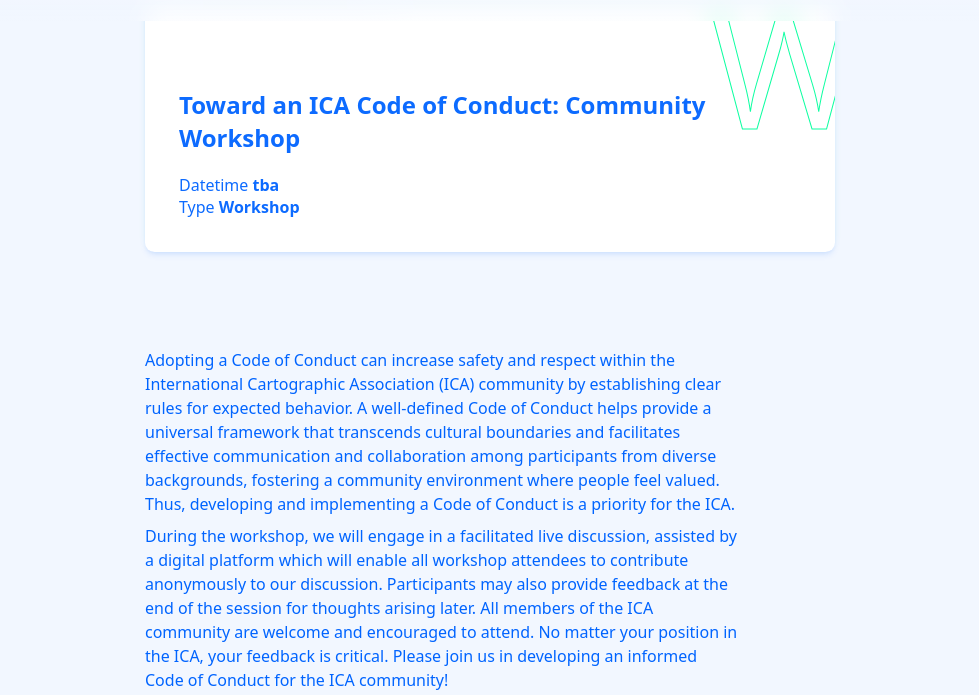
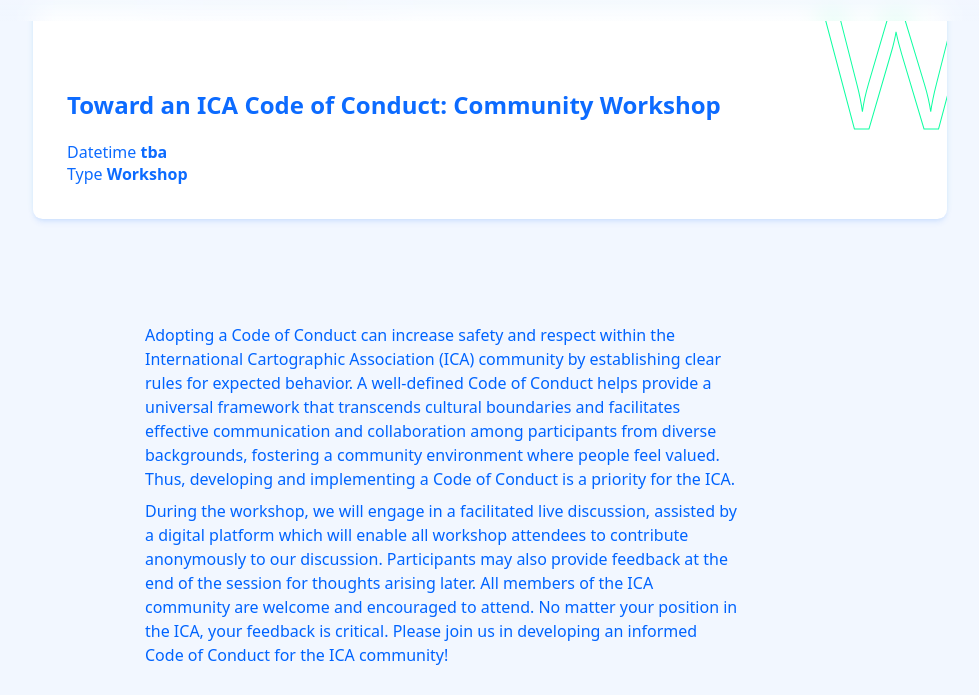
Before and after one commit to next-generation-cartographers/next-generation-cartographers.github.io, an Astro site: page /activities/icc-2025/code-of-conduct-session in a window 1280 px wide. Shown: the part 194-889 px from the top of the page, without its empty margins (150-1129 px from the left). Built offline with nearby package versions, Linux system fonts and the light colour scheme; Astro itself is replaced by a stand-in of ours.

Commit message:
:lipstick: Feat(UI): Use css grid for full bleed layout elements

```diff
--- a/src/layouts/Layout.astro
+++ b/src/layouts/Layout.astro
@@ -1,10 +1,10 @@
 ---
+import "@fontsource-variable/source-sans-3/wght-italic.css";
+import "@fontsource-variable/source-sans-3/wght.css";
+import "@fontsource-variable/space-grotesk";
+import Footer from "../components/Footer.astro";
 import Navigation from "../components/Navigation.astro";
-import Footer from "../components/Footer.astro";
 import "../styles/global.css";
-import "@fontsource-variable/source-sans-3/wght.css";
-import "@fontsource-variable/source-sans-3/wght-italic.css";
-import "@fontsource-variable/space-grotesk";
 
 const { pageTitle } = Astro.props;
 ---
@@ -22,9 +22,41 @@
   </head>
   <body>
     <Navigation />
-    <main>
+    <main class="content">
       <slot />
     </main>
     <Footer />
   </body>
 </html>
+
+<style is:global>
+  .content {
+    --gap: clamp(1rem, 6vw, 3rem);
+    --full: minmax(var(--gap), 1fr);
+    --content: min(var(--max-width), 100% - var(--gap) * 2);
+    --popout: minmax(0, 2rem);
+    --feature: minmax(0, 5rem);
+
+    display: grid;
+    grid-template-columns:
+      [full-start] var(--full)
+      [feature-start] var(--feature)
+      [popout-start] var(--popout)
+      [content-start] var(--content) [content-end]
+      var(--popout) [popout-end]
+      var(--feature) [feature-end]
+      var(--full) [full-end];
+  }
+  .content > * {
+    grid-column: content;
+  }
+  .popout {
+    grid-column: popout;
+  }
+  .feature {
+    grid-column: feature;
+  }
+  .full {
+    grid-column: full;
+  }
+</style>
--- a/src/pages/activities/icc-2025/[event].astro
+++ b/src/pages/activities/icc-2025/[event].astro
@@ -17,6 +17,7 @@
 ---
 
 <Layout>
+  <div class="feature">
     <Card
       decoration={`"${event.data.type.at(0)}"`}
       style={{ marginBottom: "var(--spacing-lg)" }}
@@ -27,7 +28,9 @@
           <span class="monospace">Datetime</span>
           <strong>
             {
-            event.data.dateTime ? getEventDuration(event.data.dateTime) : "tba"
+              event.data.dateTime
+                ? getEventDuration(event.data.dateTime)
+                : "tba"
             }</strong
           >
         </div>
@@ -37,6 +40,7 @@
         </div>
       </div>
     </Card>
+  </div>
 
   <Content />
 </Layout>
--- a/src/pages/news/[news].astro
+++ b/src/pages/news/[news].astro
@@ -29,8 +29,8 @@
     <Content />
   </article>
 
-  <div class="more-news">
-    <h3>More news</h3>
+  <h3 class="more-news">More news</h3>
+  <div class="feature">
     <ul>
       {
         newsCollection
--- a/src/styles/global.css
+++ b/src/styles/global.css
@@ -98,10 +98,7 @@
 }
 
 main {
-  padding: 5vmin;
   padding-top: 25vmin;
-  max-width: var(--max-width);
-  margin: auto;
 }
 
 li {
```
Lines whose indentation alone changed are shown as unchanged.
